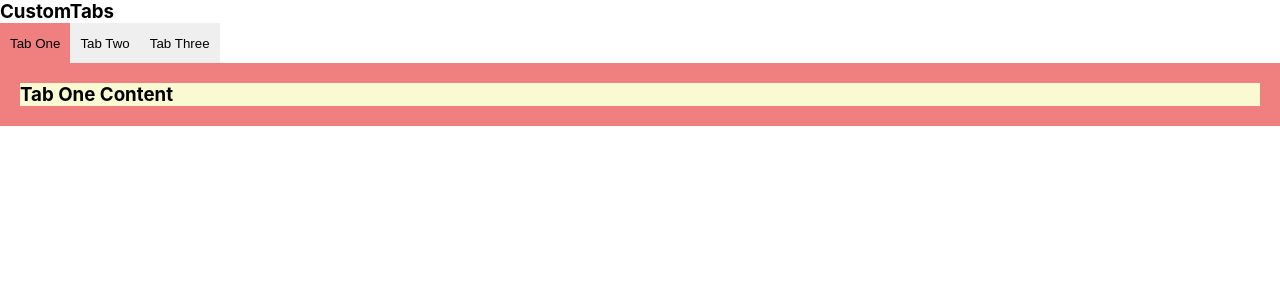
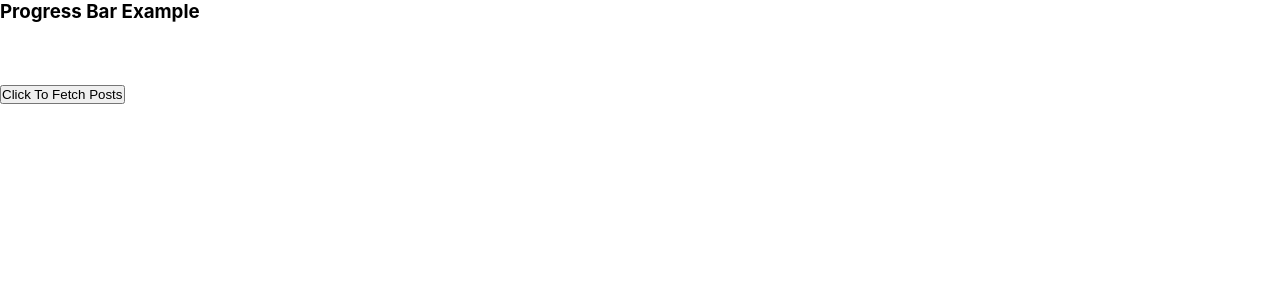
Before and after one commit to pankaj-kumar-mishra/react-experiments, a React (Create React App) app: page / in a window 1280 px wide. Shown: the top 300 px of the page. Built offline with nearby package versions, Linux system fonts and the light colour scheme.

Commit message:
ProgressBar added

```diff
--- a/src/App.js
+++ b/src/App.js
@@ -8,7 +8,8 @@ import React from "react";
 // import { SearchPagination } from "./search-pagination";
 // import { OtpVerification } from "./otp-verification";
 // import { MultiStepper } from "./multi-stepper";
-import { CustomTabs } from "./custom-tabs";
+// import { CustomTabs } from "./custom-tabs";
+import { ProgressBarExample } from "./progress-bar";
 
 const App = () => {
   return (
@@ -23,7 +24,8 @@ const App = () => {
       {/* <SearchPagination /> */}
       {/* <OtpVerification /> */}
       {/* <MultiStepper /> */}
-      <CustomTabs />
+      {/* <CustomTabs /> */}
+      <ProgressBarExample />
     </>
   );
 };
--- /dev/null
+++ b/src/progress-bar/ProgressBar.jsx
@@ -0,0 +1,32 @@
+import React, { useState, useEffect } from "react";
+import styles from "./ProgressBar.module.css";
+
+const ProgressBar = ({ percent, text = "Please wait..." }) => {
+  const [width, setWidth] = useState(50);
+
+  useEffect(() => {
+    setWidth(percent);
+  }, [percent]);
+
+  return (
+    <div className={styles.progressBar}>
+      <div
+        role="progressbar"
+        aria-valuemin="0"
+        aria-valuemax="100"
+        aria-valuenow={width}
+        className={styles.line}
+        style={{
+          width: `${width}%`,
+        }}
+      ></div>
+      {!!width && (
+        <h4 data-testid="progressBarMsg" className={styles.text}>
+          {text}
+        </h4>
+      )}
+    </div>
+  );
+};
+
+export default ProgressBar;
--- /dev/null
+++ b/src/progress-bar/ProgressBar.module.css
@@ -0,0 +1,13 @@
+.progressBar {
+    margin: 20px 0;
+}
+.progressBar .line {
+    height: 20px;
+    background-color: goldenrod;
+    border-radius: 4px;
+    transition: width .3s ease;
+    margin-bottom: 10px;
+}
+.progressBar .text {
+    text-align: center;
+}
--- /dev/null
+++ b/src/progress-bar/ProgressBarExample.jsx
@@ -0,0 +1,60 @@
+import React, { useState } from "react";
+import axios from "axios";
+import ProgressBar from "./ProgressBar";
+
+const ProgressBarExample = () => {
+  const [percent, setPercent] = useState(0);
+
+  const handleClick = async () => {
+    try {
+      const response = await axios.get(
+        "https://guillaumeduclos.fr/jd-portfolio/wp-json/wp/v2/posts",
+        // "https:jsonplaceholder.typicode.com/posts",
+        {
+          onDownloadProgress: (progressEvent) => {
+            // Way 1
+            // const total = progressEvent.total || 1;
+            // const percentCompleted = Math.round(
+            //   (progressEvent.loaded * 100) / total
+            // );
+
+            // const increment = 100;
+            // if (percent + increment <= percentCompleted) {
+            //   setPercent(percent + increment);
+            // } else {
+            //   setPercent(percentCompleted);
+            // }
+
+            // Way 2 (best one but total is returning undefined)
+            // const progress = Math.round(
+            //   (progressEvent.loaded / progressEvent.total) * 100
+            // );
+            const progress = Math.round(
+              (progressEvent.loaded * 100) / (progressEvent.total || 1)
+            );
+            console.log(`Download Progress: ${progress}%`);
+            setPercent(progress);
+
+            // Common
+            if (progress === 100) {
+              setPercent(0);
+            }
+          },
+        }
+      );
+      console.log(response.data);
+    } catch (error) {
+      console.log(error);
+    }
+  };
+
+  return (
+    <div>
+      <h3>Progress Bar Example</h3>
+      <ProgressBar percent={percent} />
+      <button onClick={handleClick}>Click To Fetch Posts</button>
+    </div>
+  );
+};
+
+export default ProgressBarExample;
--- /dev/null
+++ b/src/progress-bar/index.js
@@ -0,0 +1,3 @@
+import ProgressBarExample from "./ProgressBarExample";
+
+export { ProgressBarExample };
```
Also changed, not shown: 2 other files (tests, documents, lock files or other folders).
